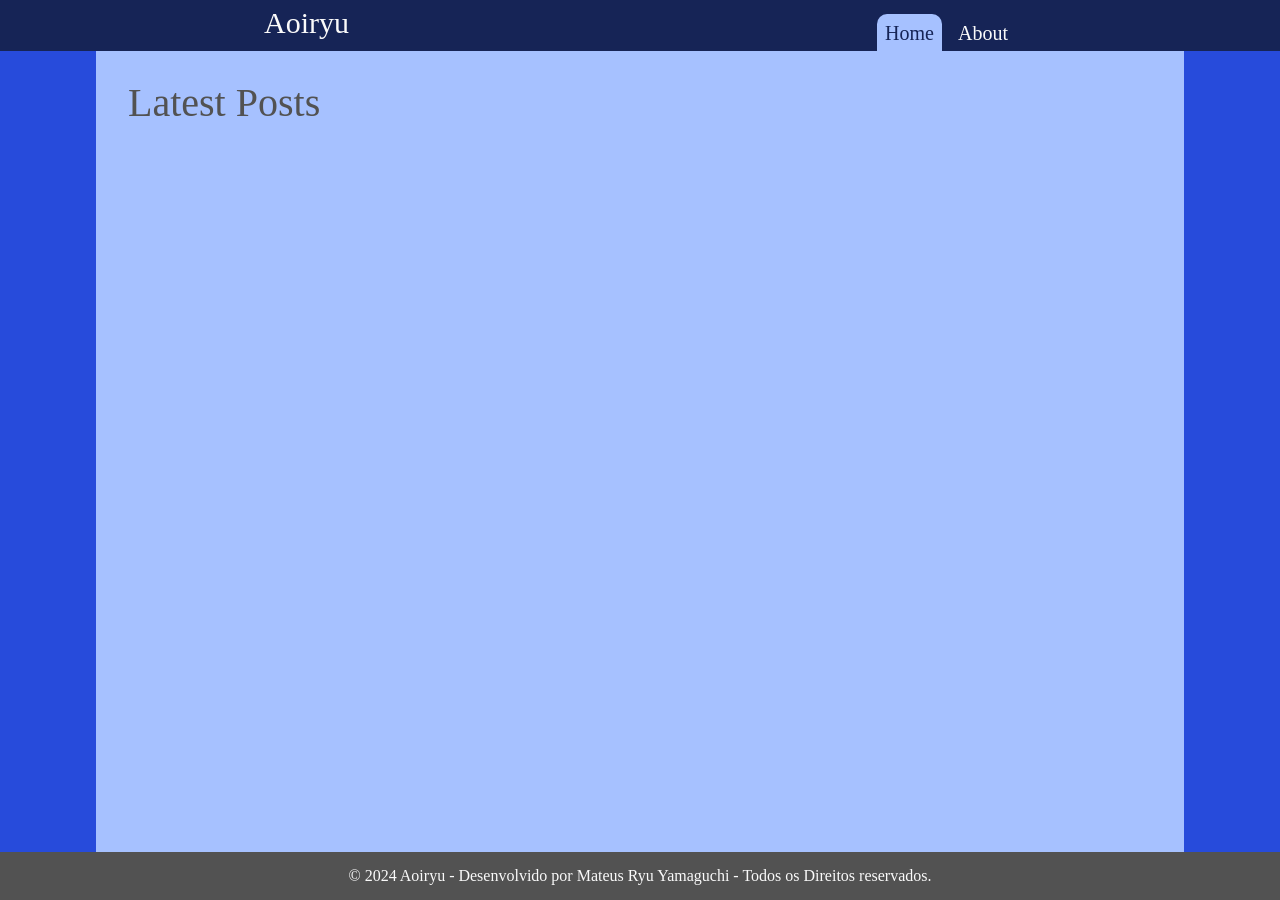
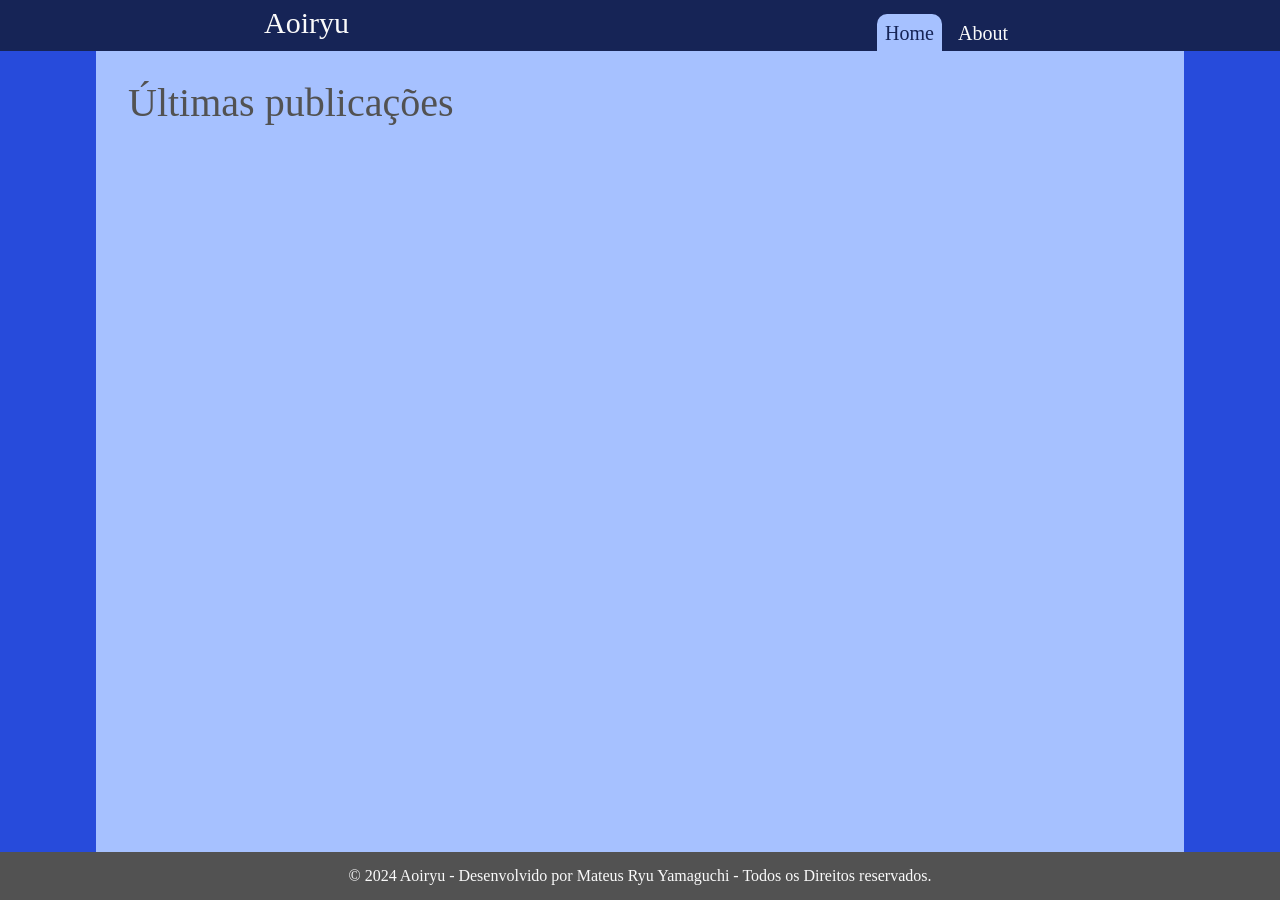
Before and after one commit to MateusRyu/aoi, a Jekyll site: the page built from index.html, in a window 1280 px wide. Built offline with Jekyll 4.4.1, drawn with Linux system fonts in a browser that asks for light colours; the list of posts is cut into pages by our own code.

Commit message:
feat: Update index to portuguese

```diff
--- a/index.html
+++ b/index.html
@@ -3,7 +3,7 @@ layout: default
 title: AoiRyu's Home
 ---
 
-<h1 class="headline">Latest Posts</h1>
+<h1 class="headline">Últimas publicações</h1>
 
 {% for post in paginator.posts %}
 <div class="card">
```
